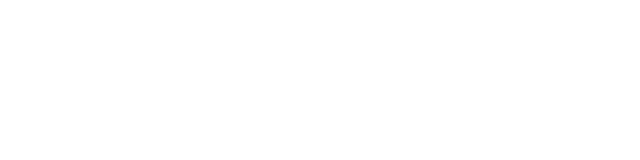
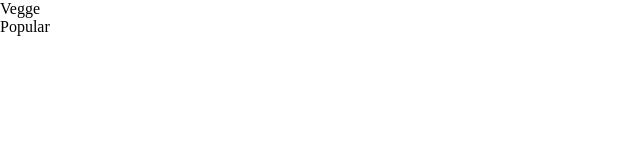
Before and after one commit to MALWICK/Recipe-app, a React (Create React App) app: page /FetchedFood in a window 1280 px wide. Before the commit this address had no page. Shown: the top 160 px of the page, without its empty margins (0-640 px from the left). Built offline with nearby package versions, Linux system fonts and the light colour scheme; the HTML template or start-up script is replaced by a standard one; a web font is replaced by a local one.

Commit message:
created dynamic import

```diff
--- a/src/App.jsx
+++ b/src/App.jsx
@@ -4,6 +4,7 @@
 import FoodDescription from './pages/RecipeDescription/RecipeDescription';
 import { DataProvider } from './constext/DataContext';
 import Home from './pages/Home/Home';
+import HomeApi from './HomeApi/HomeApi';
 
 function App() {
   return (
@@ -14,6 +15,7 @@
             <Route path="/" element={<Home />} />
             <Route path="/food" element={<Food />} />
             <Route path="/fooddescription/:id" element={<FoodDescription />} />
+            <Route path="FetchedFood" element={<HomeApi />} />
           </Routes>
         </BrowserRouter>
       </DataProvider>
--- a/src/HomeApi/HomeApi.jsx
+++ b/src/HomeApi/HomeApi.jsx
@@ -1,5 +1,5 @@
 import React from 'react';
-import Vegge from './Popular.jsx/Vegge/Vegge';
+import Vegge from './Vegge/Vegge';
 import Popular from './Popular.jsx/Popular';
 
 function HomeApi() {
```
Also changed, not shown: src/pages.jsx (added, +12 -0 lines), src/HomeApi/Vegge/Vegge.jsx (renamed from src/HomeApi/Popular.jsx/Vegge/Vegge.jsx).
